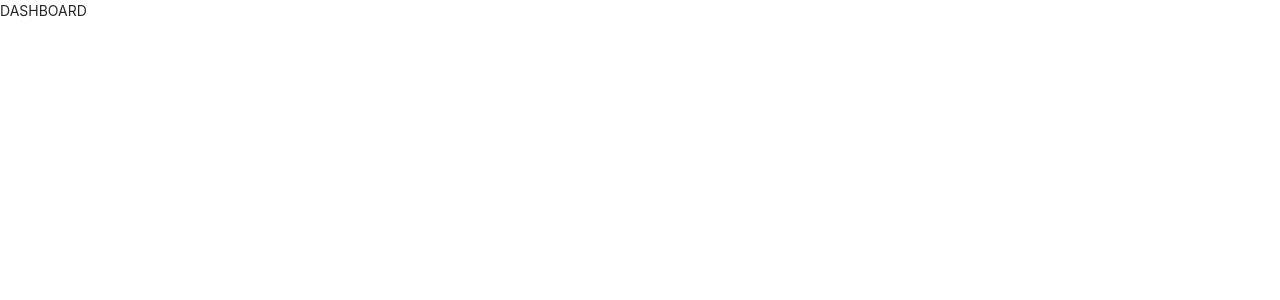
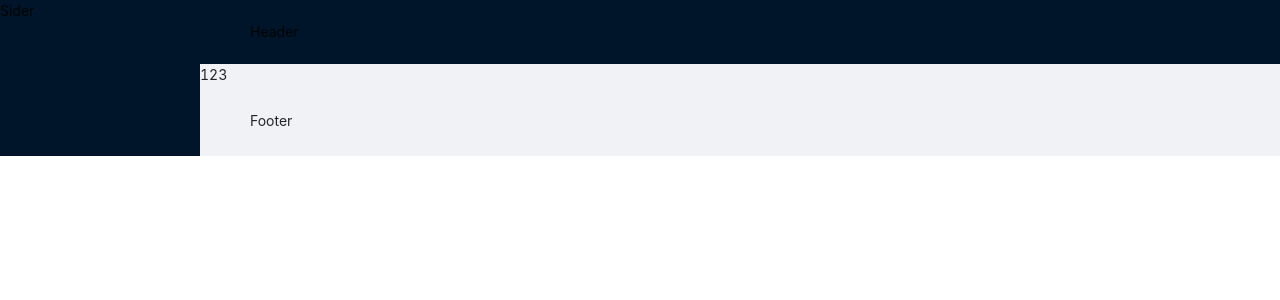
Before and after one commit to dev0614/dashboard-template, a React (Create React App) app: page / in a window 1280 px wide. Shown: the top 300 px of the page. Built offline with nearby package versions, Linux system fonts and the light colour scheme.

Commit message:
feat(layout): add basic antd layout

```diff
--- /dev/null
+++ b/src/components/layouts/MainLayout.tsx
@@ -0,0 +1,19 @@
+import React from 'react';
+import { Layout } from 'antd';
+
+const { Header, Footer, Sider, Content } = Layout;
+
+const MainLayout: React.FC = ({ children }) => {
+  return (
+    <Layout>
+      <Sider>Sider</Sider>
+      <Layout>
+        <Header>Header</Header>
+        <Content>{children}</Content>
+        <Footer>Footer</Footer>
+      </Layout>
+    </Layout>
+  );
+};
+
+export default MainLayout;
--- a/src/pages/Dashboard.tsx
+++ b/src/pages/Dashboard.tsx
@@ -1,7 +1,12 @@
 import React from 'react';
+import MainLayout from '../components/layouts/MainLayout';
 
 const Dashboard: React.FC = () => {
-  return <div>DASHBOARD</div>;
+  return (
+    <MainLayout>
+      <div>123</div>
+    </MainLayout>
+  );
 };
 
 export default Dashboard;
```
Also changed, not shown: .eslintrc.js.
